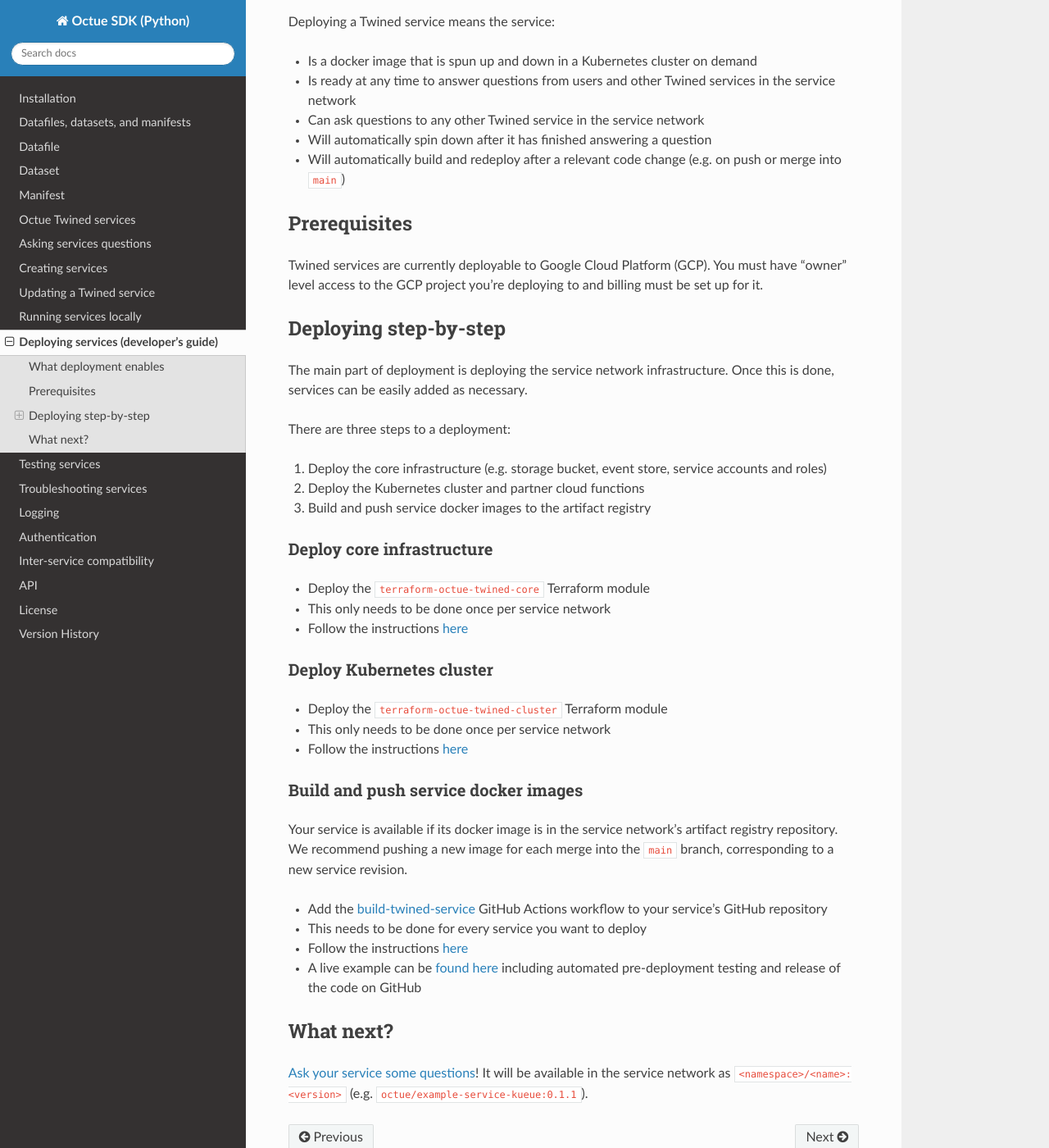
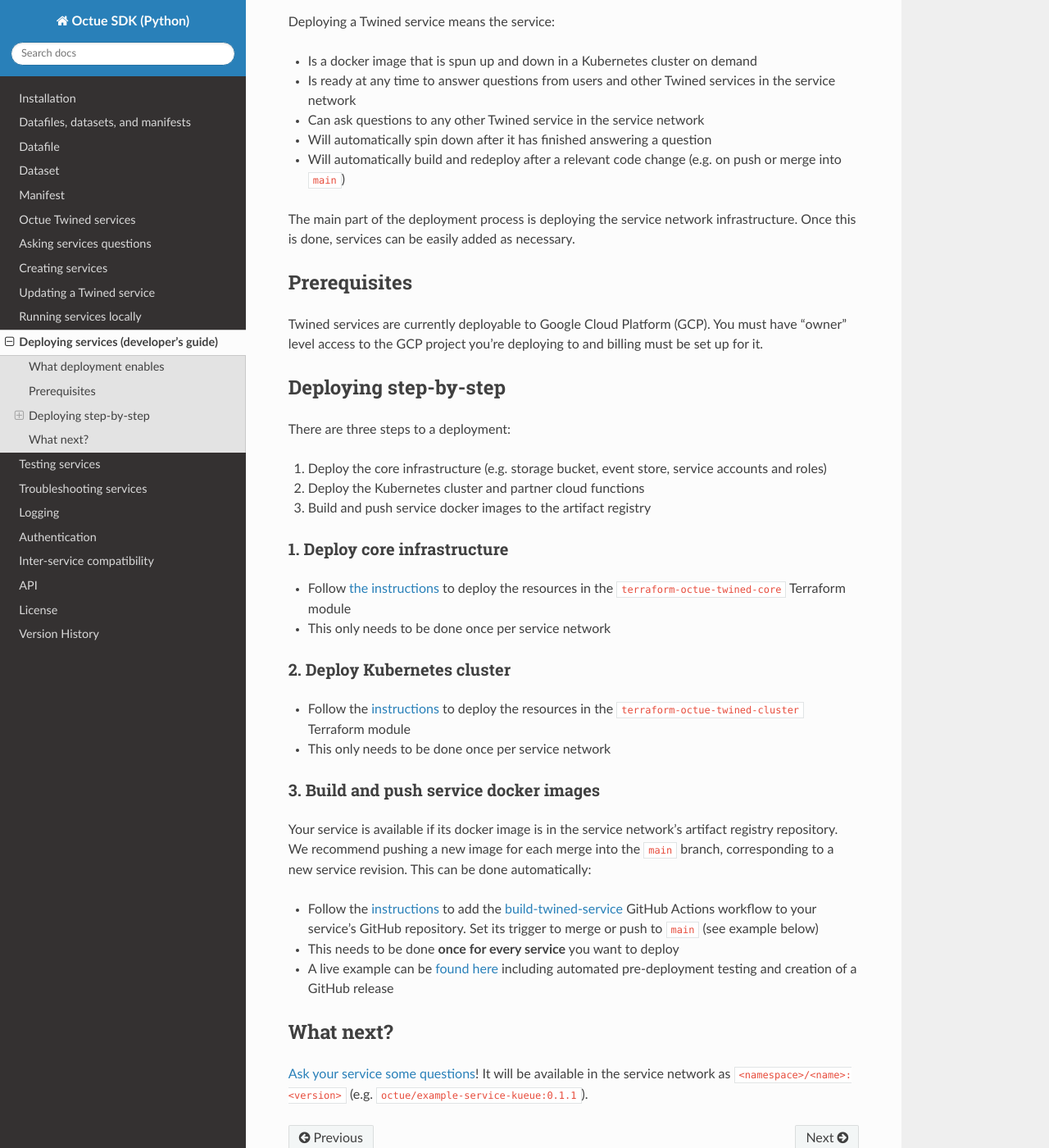
Before and after one commit to octue/octue-sdk-python, a Sphinx documentation site: the page built from docs/source/deploying_services.rst, in a window 1280 px wide and 1400 px high, scrolled down 273 px. Shown: the whole window at 82% size. Built offline with Sphinx 7.4.7 and the Read the Docs theme 3.1.0, drawn with Linux system fonts in a browser that asks for light colours.

Commit message:
DOC: Improve "deploying services" documentation
skipci

```diff
--- a/docs/source/deploying_services.rst
+++ b/docs/source/deploying_services.rst
@@ -16,6 +16,9 @@
 * Will automatically spin down after it has finished answering a question
 * Will automatically build and redeploy after a relevant code change (e.g. on push or merge into ``main``)
 
+The main part of the deployment process is deploying the service network infrastructure. Once this is done, services can
+be easily added as necessary.
+
 Prerequisites
 =============
 Twined services are currently deployable to Google Cloud Platform (GCP). You must have "owner" level access to the GCP
@@ -23,40 +26,39 @@
 
 Deploying step-by-step
 ======================
-The main part of deployment is deploying the service network infrastructure. Once this is done, services can be easily
-added as necessary.
-
 There are three steps to a deployment:
 
 1. Deploy the core infrastructure (e.g. storage bucket, event store, service accounts and roles)
 2. Deploy the Kubernetes cluster and partner cloud functions
 3. Build and push service docker images to the artifact registry
 
-Deploy core infrastructure
---------------------------
+1. Deploy core infrastructure
+-----------------------------
 
-- Deploy the ``terraform-octue-twined-core`` Terraform module
+- Follow `the instructions <https://github.com/octue/terraform-octue-twined-core>`_ to deploy the resources in the
+  ``terraform-octue-twined-core`` Terraform module
 - This only needs to be done once per service network
-- Follow the instructions `here <https://github.com/octue/terraform-octue-twined-core>`_
 
-Deploy Kubernetes cluster
--------------------------
+2. Deploy Kubernetes cluster
+----------------------------
 
-- Deploy the ``terraform-octue-twined-cluster`` Terraform module
+- Follow the `instructions <https://github.com/octue/terraform-octue-twined-cluster>`_ to deploy the resources in the
+  ``terraform-octue-twined-cluster`` Terraform module
 - This only needs to be done once per service network
-- Follow the instructions `here <https://github.com/octue/terraform-octue-twined-cluster>`_
 
-Build and push service docker images
-------------------------------------
+3. Build and push service docker images
+---------------------------------------
 Your service is available if its docker image is in the service network's artifact registry repository. We recommend
-pushing a new image for each merge into the ``main`` branch, corresponding to a new service revision.
+pushing a new image for each merge into the ``main`` branch, corresponding to a new service revision. This can be done
+automatically:
 
-- Add the `build-twined-service <https://github.com/octue/workflows/blob/main/.github/workflows/build-twined-service.yml>`_
-  GitHub Actions workflow to your service's GitHub repository
-- This needs to be done for every service you want to deploy
-- Follow the instructions `here <https://github.com/octue/workflows#deploying-a-kuberneteskueue-octue-twined-service-revision>`_
+- Follow the `instructions <https://github.com/octue/workflows#deploying-a-kuberneteskueue-octue-twined-service-revision>`_
+  to add the `build-twined-service <https://github.com/octue/workflows/blob/main/.github/workflows/build-twined-service.yml>`_
+  GitHub Actions workflow to your service's GitHub repository. Set its trigger to merge or push to ``main`` (see example
+  below)
+- This needs to be done **once for every service** you want to deploy
 - A live example can be `found here <https://github.com/octue/example-service-kueue/blob/main/.github/workflows/release.yml>`_
-  including automated pre-deployment testing and release of the code on GitHub
+  including automated pre-deployment testing and creation of a GitHub release
 
 What next?
 ==========
```
